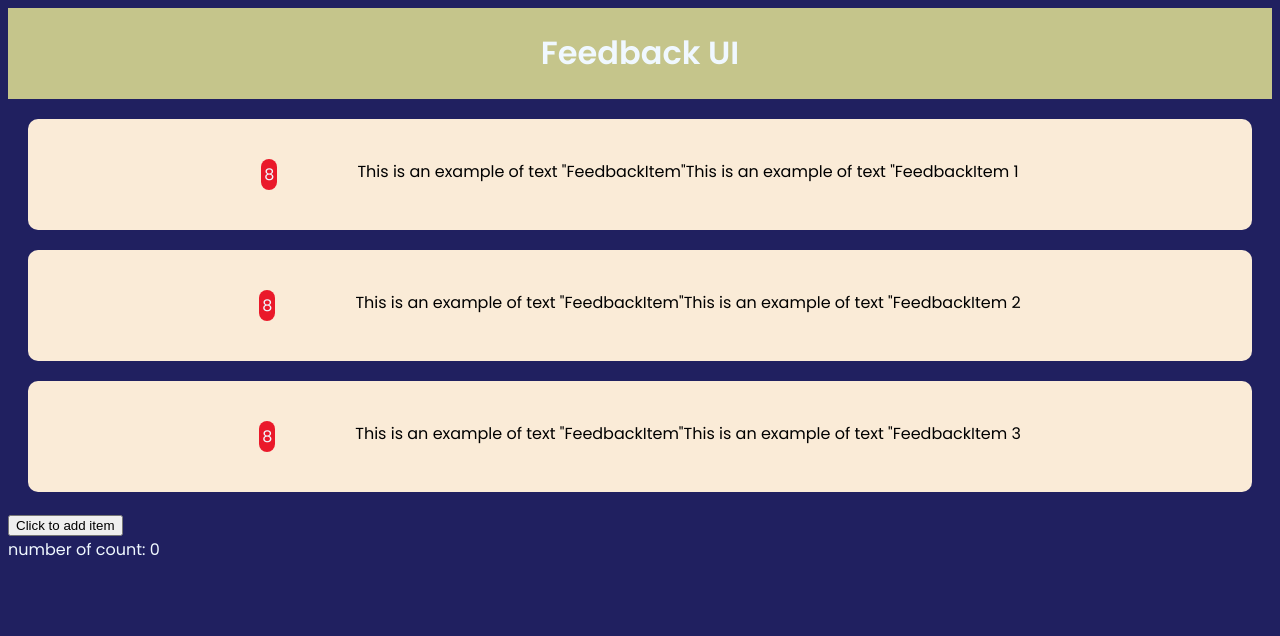
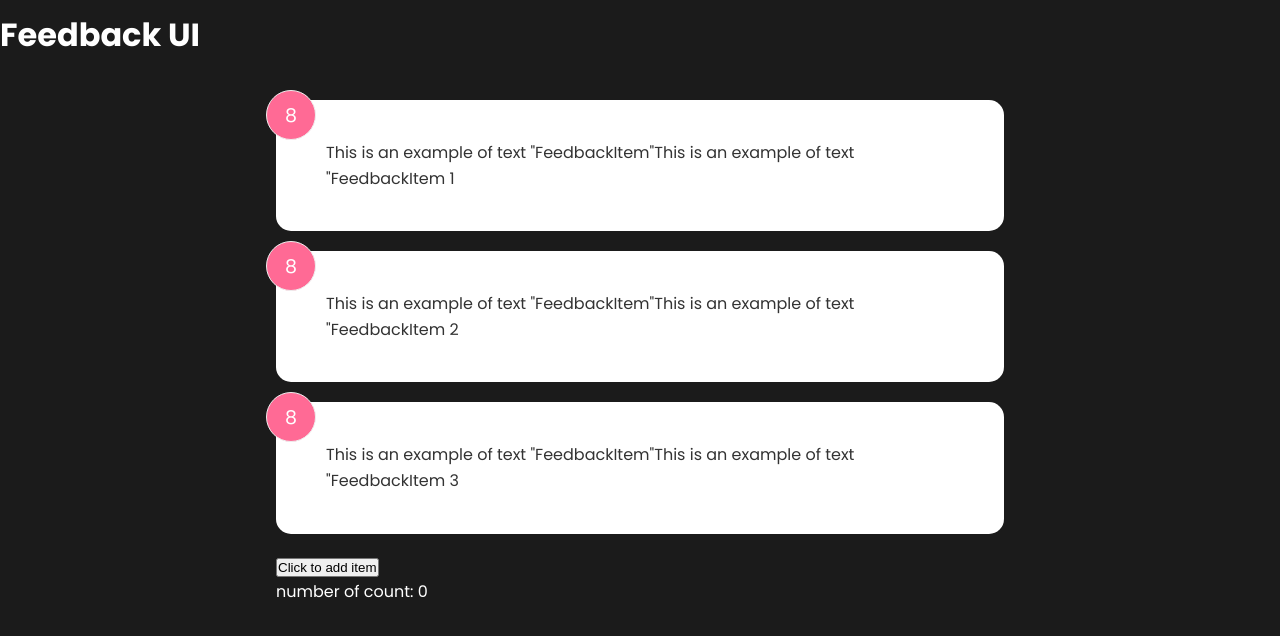
Before and after one commit to Zarman-oss/First-react-repo, a React (Create React App) app: page / in a window 1280 px wide. Shown: the top 636 px of the page. Built offline with nearby package versions, Linux system fonts and the light colour scheme.

Commit message:
css changes 1.1

```diff
--- a/src/index.css
+++ b/src/index.css
@@ -1,30 +1,230 @@
-@import url('https://fonts.googleapis.com/css2?family=Poppins:wght@400;600&display=swap');
+@import url('https://fonts.googleapis.com/css2?family=Poppins:wght@400;600;700&display=swap');
+
+* {
+  box-sizing: border-box;
+  margin: 0;
+  padding: 0;
+}
 
 body {
-  background-color: rgb(32, 32, 96);
-  color: aliceblue;
   font-family: 'Poppins', sans-serif;
+  background-color: #1b1b1b;
+  color: #fff;
+  line-height: 1.6;
+}
+
+ul {
+  list-style: none;
+}
+
+.container {
+  max-width: 768px;
+  margin: auto;
+  padding: 0 20px;
 }
 
 header {
+  height: 70px;
+  width: 100%;
   display: flex;
-  justify-content: center;
-  background-color: rgb(197, 197, 139);
+  justify-content: space-between;
+  align-items: center;
+  margin-bottom: 30px;
 }
 
 .card {
+  background-color: #fff;
+  color: #333;
+  border-radius: 15px;
+  padding: 40px 50px;
+  margin: 20px 0;
+  position: relative;
+}
+
+.card.reverse {
+  background-color: rgba(0, 0, 0, 0.4);
+  color: #fff;
+}
+
+.card h2 {
+  font-size: 22px;
+  font-weight: 600;
+  text-align: center;
+}
+
+.rating {
   display: flex;
-  justify-content: center;
-  margin: 20px;
-  padding: 40px;
-  background-color: antiquewhite;
-  color: black;
-  border-radius: 10px;
+  align-items: center;
+  justify-content: space-around;
+  margin: 30px 0 40px;
 }
+
+.rating li,
 .num-display {
-  margin-right: 5rem;
-  background-color: rgb(234, 25, 42);
-  border-radius: 20px;
-  padding: 3px;
-  color: aliceblue;
+  position: relative;
+  background: #f4f4f4;
+  width: 50px;
+  height: 50px;
+  padding: 10px;
+  text-align: center;
+  border-radius: 50%;
+  font-size: 19px;
+  border: 1px #eee solid;
+  transition: 0.3s;
 }
+
+.rating li label {
+  position: absolute;
+  top: 50%;
+  left: 50%;
+  width: 50px;
+  height: 50px;
+  padding: 10px;
+  border-radius: 50%;
+  transform: translate(-50%, -50%);
+  cursor: pointer;
+}
+
+.rating li:hover,
+.num-display {
+  background: #ff6a95;
+  color: #fff;
+}
+
+[type='radio'] {
+  opacity: 0;
+}
+
+[type='radio']:checked ~ label {
+  background: #ff6a95;
+  color: #fff;
+}
+
+.input-group {
+  display: flex;
+  flex-direction: row;
+  border: 1px solid #ccc;
+  padding: 8px 10px;
+  border-radius: 8px;
+}
+
+input {
+  flex-grow: 2;
+  border: none;
+  font-size: 16px;
+}
+
+input:focus {
+  outline: none;
+}
+
+.feedback-stats {
+  color: #fff;
+  display: flex;
+  justify-content: space-between;
+  align-items: center;
+}
+
+.num-display {
+  position: absolute;
+  top: -10px;
+  left: -10px;
+}
+
+.close,
+.edit {
+  position: absolute;
+  top: 10px;
+  right: 20px;
+  cursor: pointer;
+  background: none;
+  border: none;
+}
+
+.edit {
+  right: 40px;
+}
+
+.btn {
+  color: #fff;
+  border: 0;
+  border-radius: 8px;
+  color: #fff;
+  width: 100px;
+  height: 40px;
+  cursor: pointer;
+}
+
+.btn-primary {
+  background-color: #202142;
+}
+
+.btn-secondary {
+  background: #ff6a95;
+}
+
+.btn:hover {
+  transform: scale(0.98);
+  opacity: 0.9;
+}
+
+.btn:disabled {
+  background-color: #cccccc;
+  color: #333;
+  cursor: auto;
+}
+
+.btn:disabled:hover {
+  transform: scale(1);
+  opacity: 1;
+}
+
+.message {
+  padding-top: 10px;
+  text-align: center;
+  color: rebeccapurple;
+}
+
+/* FIX: Remove position: absolute to keep about icon at the bottom of the
+ * document */
+.about-link {
+  display: flex;
+  justify-content: flex-end;
+}
+
+/* FIX: Remove position: absolute to keep about icon at the bottom of the
+ * document */
+.about-link a {
+  color: #fff;
+  cursor: pointer;
+}
+
+.about-link a:hover {
+  color: #ff6a95;
+}
+
+.about h1 {
+  margin-bottom: 20px;
+}
+
+.about p {
+  margin: 10px 0;
+}
+
+@media (max-width: 600px) {
+  .rating li {
+    margin: 10px 3px;
+  }
+
+  .rating {
+    display: flex;
+    align-items: center;
+    justify-content: center;
+    flex-wrap: wrap;
+    margin: 30px 0 40px;
+  }
+
+  .input-group input {
+    width: 80%;
+  }
+}
```
